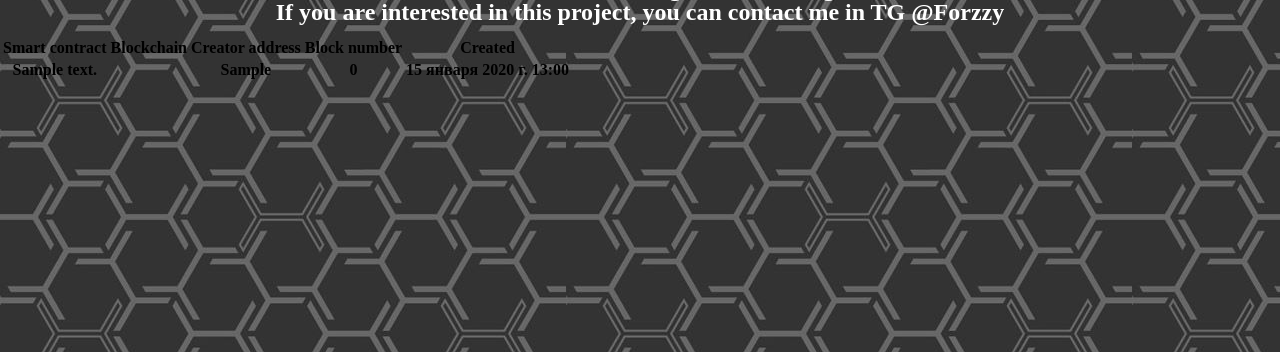
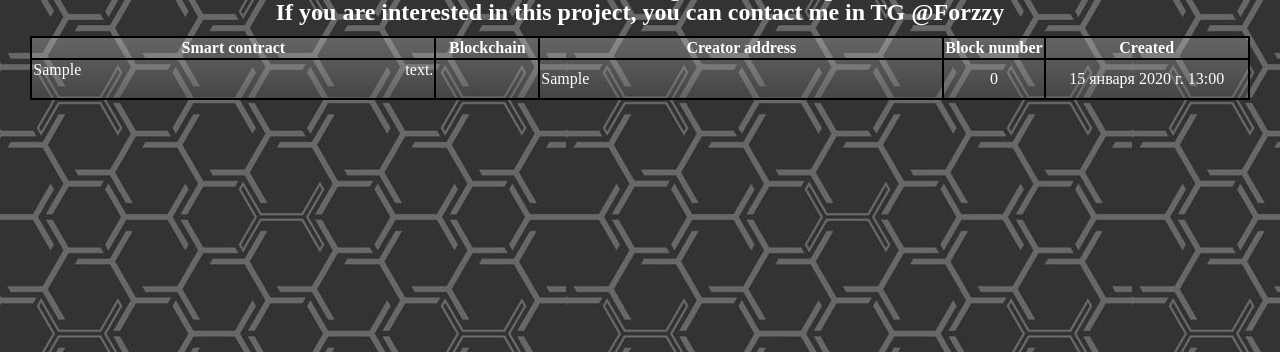
Before and after one commit to FourZd/CryptoDB, a Django app: page /contracts/ in a window 1280 px wide. Shown: the part 183-535 px from the top of the page. Run offline with Django 4.2, Linux system fonts and the light colour scheme; tables that the repository leaves empty hold one stand-in row (values such as "Sample post"); lists and menus that the app fills with data are empty.

Commit message:
Now site has a basic table of contracts

```diff
--- a/cryptoweb/cryptocurrencies/static/cryptocurrencies/style.css
+++ b/cryptoweb/cryptocurrencies/static/cryptocurrencies/style.css
@@ -15,3 +15,58 @@ body {
     text-align: center;
     line-height: 0%
 }
+
+table {
+    margin: auto;
+    background: rgb(99,99,99);
+    background: linear-gradient(0deg, rgba(99,99,99,0.3701855742296919) 0%, rgba(218,218,218,0.29735644257703087) 100%);
+}
+table, th, td {
+    border: 2px solid black;
+    border-collapse: collapse;
+    color: white;
+}
+
+th {
+    text-align: center;
+}
+
+.address {
+    text-align: justify;
+    text-align-last: justify;
+}
+.address:after {
+    content: "";
+    display: inline-block;
+    width: 100%;
+  }
+.blockchain {
+    text-align: center;
+}
+
+.creator {
+    text-align: justify;
+}
+
+.block-number {
+    text-align: center;
+}
+
+.creation-datetime {
+    text-align: center;
+}
+
+.column1 {
+    width: 400px;
+}
+
+.column2 {
+    width: 100px;
+}
+
+.column3 {
+    width: 400px;
+}
+.column5 {
+    width: 200px;
+}
--- a/cryptoweb/cryptocurrencies/templates/cryptocurrencies/contracts.html
+++ b/cryptoweb/cryptocurrencies/templates/cryptocurrencies/contracts.html
@@ -19,20 +19,21 @@
     <main>
         <table>
             <thead>
-                <th class="address">Smart contract</th>
-                <th class="blockchain">Blockchain</th>
-                <th class="creator-address">Creator address</th>
-                <th class="block-num">Block number</th>
-                <th class="creation-date">Created</th>
-            </tr>
+                <th class="column1">Smart contract</th>
+                <th class="column2">Blockchain</th>
+                <th class="column3">Creator address</th>
+                <th class="column4">Block number</th>
+                <th class="column5">Created</th>
             </thead>
             <tbody>
             {% for elements in data %}
-            <th class="address-data">{{elements.address}}</th>
-            <th class="blockchain-data">{{elements.blockchain}}</th>
-            <th class="creator-address-data">{{elements.creator}}</th>
-            <th class="block-num-data">{{elements.block_number}}</th>
-            <th class="creation-date-data">{{elements.creation_datetime}}</th>
+                <tr>
+                    <td class="address column1">{{elements.address}}</td>
+                    <td class="blockchain column2">{{elements.blockchain}}</td>
+                    <td class="creator column3">{{elements.creator}}</td>
+                    <td class="block-number column4">{{elements.block_number}}</td>
+                    <td class="creation-datetime column5">{{elements.creation_datetime}}</td>
+                </tr>
             {% endfor %}
             </tbody>
             </table>
```
